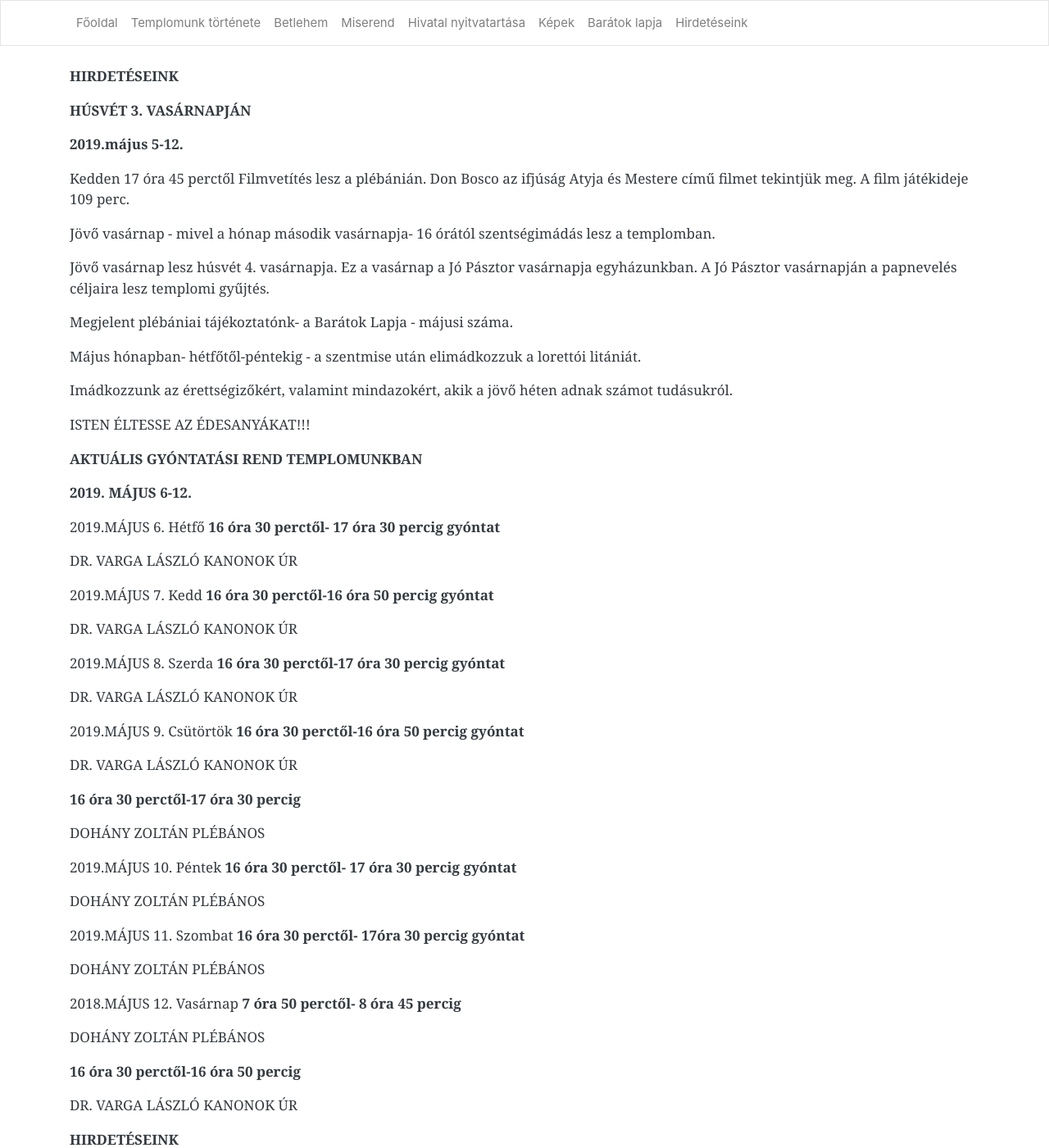
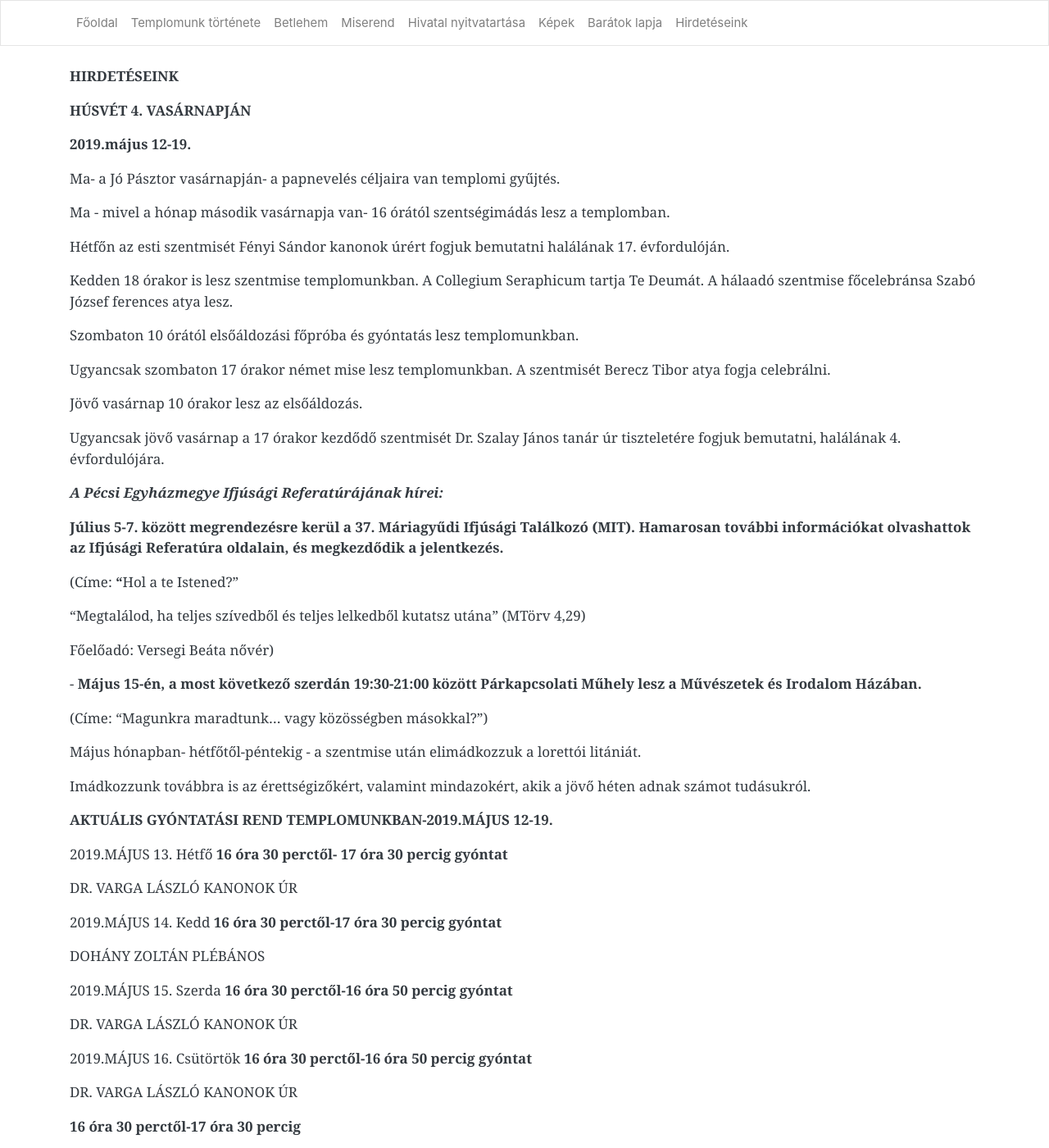
Before and after one commit to pecsi-ferences/pecsi-ferences.github.io, a Jekyll site: the page built from hirdeteseink.md, in a window 1280 px wide and 1400 px high. Shown: the whole window at 82% size. Built offline with Jekyll 4.4.1, drawn with Linux system fonts in a browser that asks for light colours; nearby versions of some CDN libraries; some of the changed text lies outside the part shown.

Commit message:
Update from Forestry.io Zoltán Dohány updated hirdeteseink.md

```diff
--- a/hirdeteseink.md
+++ b/hirdeteseink.md
@@ -5,6 +5,86 @@ title: Hirdetéseink
 ---
 **HIRDETÉSEINK**
 
+**HÚSVÉT 4. VASÁRNAPJÁN**
+
+**2019.május 12-19.**
+
+Ma- a Jó Pásztor vasárnapján- a papnevelés céljaira van templomi gyűjtés.
+
+Ma - mivel a hónap második vasárnapja van- 16 órától szentségimádás lesz a templomban.
+
+Hétfőn az esti szentmisét Fényi Sándor kanonok úrért fogjuk bemutatni halálának 17. évfordulóján.
+
+Kedden 18 órakor is lesz szentmise templomunkban. A Collegium Seraphicum tartja Te Deumát. A hálaadó szentmise főcelebránsa Szabó József ferences atya lesz.
+
+Szombaton 10 órától elsőáldozási főpróba és gyóntatás lesz templomunkban.
+
+Ugyancsak szombaton 17 órakor német mise lesz templomunkban. A szentmisét Berecz Tibor atya fogja celebrálni.
+
+Jövő vasárnap 10 órakor lesz az elsőáldozás.
+
+Ugyancsak jövő vasárnap a 17 órakor kezdődő szentmisét Dr. Szalay János tanár úr tiszteletére fogjuk bemutatni, halálának 4. évfordulójára.
+
+**_A Pécsi Egyházmegye Ifjúsági Referatúrájának hírei:_**
+
+**Július 5-7. között megrendezésre kerül a 37. Máriagyűdi Ifjúsági Találkozó (MIT). Hamarosan további információkat olvashattok az Ifjúsági Referatúra oldalain, és megkezdődik a jelentkezés.**
+
+(Címe: **"**Hol a te Istened?"
+
+"Megtalálod, ha teljes szívedből és teljes lelkedből kutatsz utána" (MTörv 4,29)
+
+Főelőadó: Versegi Beáta nővér)
+
+\- **Május 15-én, a most következő szerdán 19:30-21:00 között Párkapcsolati Műhely lesz a Művészetek és Irodalom Házában.**
+
+(Címe: "Magunkra maradtunk... vagy közösségben másokkal?")
+
+Május hónapban- hétfőtől-péntekig - a szentmise után elimádkozzuk a lorettói litániát.
+
+Imádkozzunk továbbra is az érettségizőkért, valamint mindazokért, akik a jövő héten adnak számot tudásukról.
+
+**AKTUÁLIS GYÓNTATÁSI REND TEMPLOMUNKBAN-2019.MÁJUS 12-19.**
+
+2019\.MÁJUS 13. Hétfő **16 óra 30 perctől- 17 óra 30 percig gyóntat**
+
+DR. VARGA LÁSZLÓ KANONOK ÚR
+
+2019\.MÁJUS 14. Kedd **16 óra 30 perctől-17 óra 30 percig gyóntat**
+
+DOHÁNY ZOLTÁN PLÉBÁNOS
+
+2019\.MÁJUS 15. Szerda **16 óra 30 perctől-16 óra 50 percig gyóntat**
+
+DR. VARGA LÁSZLÓ KANONOK ÚR
+
+2019\.MÁJUS 16. Csütörtök **16 óra 30 perctől-16 óra 50 percig gyóntat**
+
+DR. VARGA LÁSZLÓ KANONOK ÚR
+
+**16 óra 30 perctől-17 óra 30 percig**
+
+DR. NYÚL VIKTOR PASZTORÁLIS HELNYÖK ÚR
+
+2019\.MÁJUS 17. Péntek **16 óra 30 perctől- 17 óra 30 percig gyóntat**
+
+DR.VARGA LÁSZLÓ KANONOK ÚR
+
+2019\.MÁJUS 18. Szombat **16 óra 30 perctől- 17óra 30 percig gyóntat**
+
+DOHÁNY ZOLTÁN PLÉBÁNOS
+
+DR. VARGA LÁSZLÓ KANONOK ÚR
+
+2018\.MÁJUS 12. Vasárnap **7 óra 50 perctől- 8 óra 45 percig**
+
+DOHÁNY ZOLTÁN PLÉBÁNOS
+
+**16 óra 30 perctől-17 óra 30 percig**
+
+DR. VARGA LÁSZLÓ KANONOK ÚR
+
+**HIRDETÉSEINK**
+
 **HÚSVÉT 3. VASÁRNAPJÁN**
 
 **2019.május 5-12.**
```
